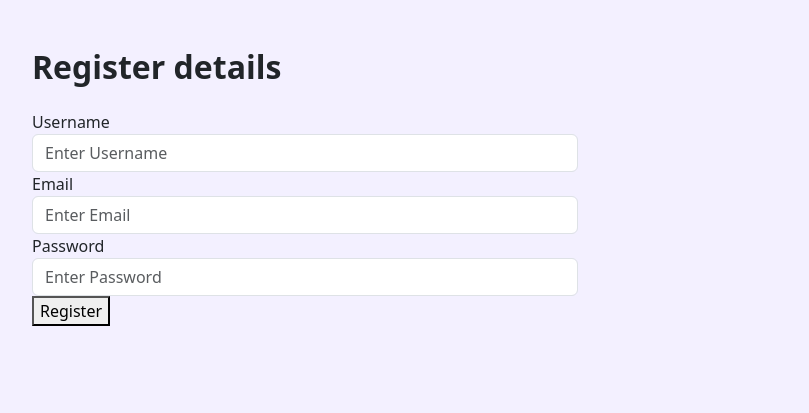
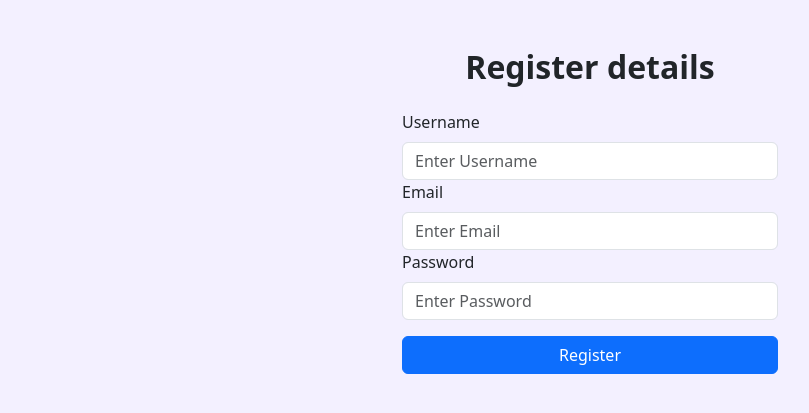
Before and after one commit to Sebastian-Zitny/IAB207, a Flask app: page /Register.html in a window 1280 px wide. Shown: the part 56-469 px from the top of the page, without its empty margins (50-859 px from the left). Run offline with Flask 3, Linux system fonts and the light colour scheme.

Commit message:
fixed style of register

```diff
--- a/Templates/Register.html
+++ b/Templates/Register.html
@@ -7,10 +7,10 @@
   <link href="https://cdn.jsdelivr.net/npm/bootstrap@5.3.3/dist/css/bootstrap.min.css" rel="stylesheet">
   <link href="https://cdn.jsdelivr.net/npm/bootstrap-icons@1.10.5/font/bootstrap-icons.css" rel="stylesheet">
   <link rel="stylesheet" href="static/style/myBooking.css">
+  <link rel="stylesheet" href="{{ url_for('static', filename='style/myBooking.css') }}">
 </head>
 <body class="bg-light-purple">
 
-      <!-- Navbar -->
   <nav class="navbar navbar-expand-lg bg-body-tertiary">
     <div class="container-fluid">
       <a class="navbar-brand fw-bold" href="index.html">Talknology</a>
@@ -48,25 +48,22 @@
 {% endwith %}
 
 
-<div class="container mt-5">
-  <h2 class="fw-bold mb-4">Register details</h2>
-
-  <div class="row g-4">
-
-    <div class="col-md-6">
+<div class="container mt-5" style="max-width: 400px;">
+  <h2 class="fw-bold mb-4 text-center">Register details</h2>
 
 	  <form method="POST">
-		<label for="Username">Username</label>
-		<input type="text" class="form-control" name="username" id="username" placeholder="Enter Username" required>
-		<label for="Email">Email</label>
+
+		<label for="Username" class="form-label">Username</label>
+		<input type="text" class="form-control justify-content-center" name="username" id="username" placeholder="Enter Username" required>
+		<label for="Email" class="form-label">Email</label>
 		<input type="email" class="form-control" name="email" id="email" placeholder="Enter Email" required>
-		<label for="Password">Password</label>
+		<label for="Password" class="form-label">Password</label>
 		<input type="Password" class="form-control" name="password" id="password" placeholder="Enter Password" required>
 
-		<button type="submit">Register</button>
+		<button type="submit" class="btn btn-primary w-100 my-3">Register</button>
+
 	  </form>
 
-  </div>
 </div>
 
 </body>
--- a/Templates/logIn.html
+++ b/Templates/logIn.html
@@ -10,7 +10,6 @@
 </head>
 <body class="bg-light-purple">
 
-  <!-- Navbar (unchanged) -->
   <nav class="navbar navbar-expand-lg bg-body-tertiary">
     <div class="container-fluid">
       <a class="navbar-brand fw-bold" href="index.html">Talknology</a>
@@ -41,7 +40,6 @@
   <div class="container mt-5" style="max-width: 400px;">
     <h2 class="fw-bold mb-4 text-center">Log In</h2>
 
-    <!-- Flash messages -->
     {% with messages = get_flashed_messages(with_categories=true) %}
       {% if messages %}
         {% for category, msg in messages %}
@@ -75,7 +73,7 @@
           required>
       </div>
 
-      <button type="submit" class="btn btn-primary w-100">Submit</button>
+      <button type="submit" class="btn btn-primary w-100">Login</button>
     </form>
   </div>
 
```
